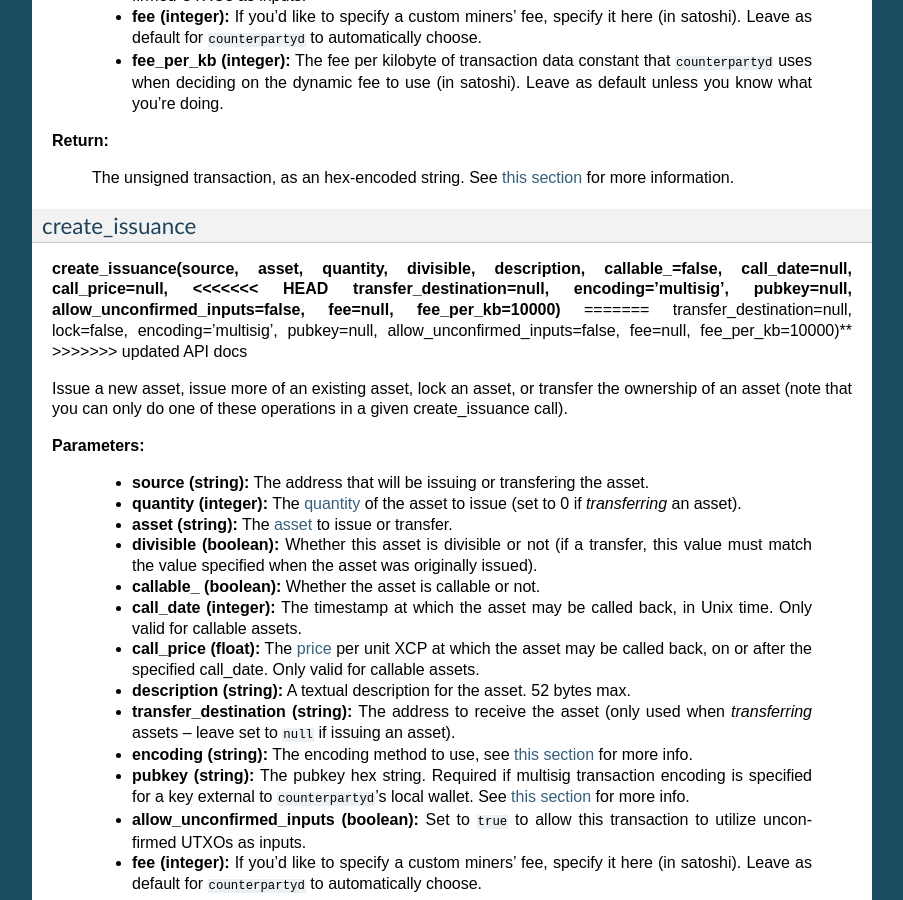
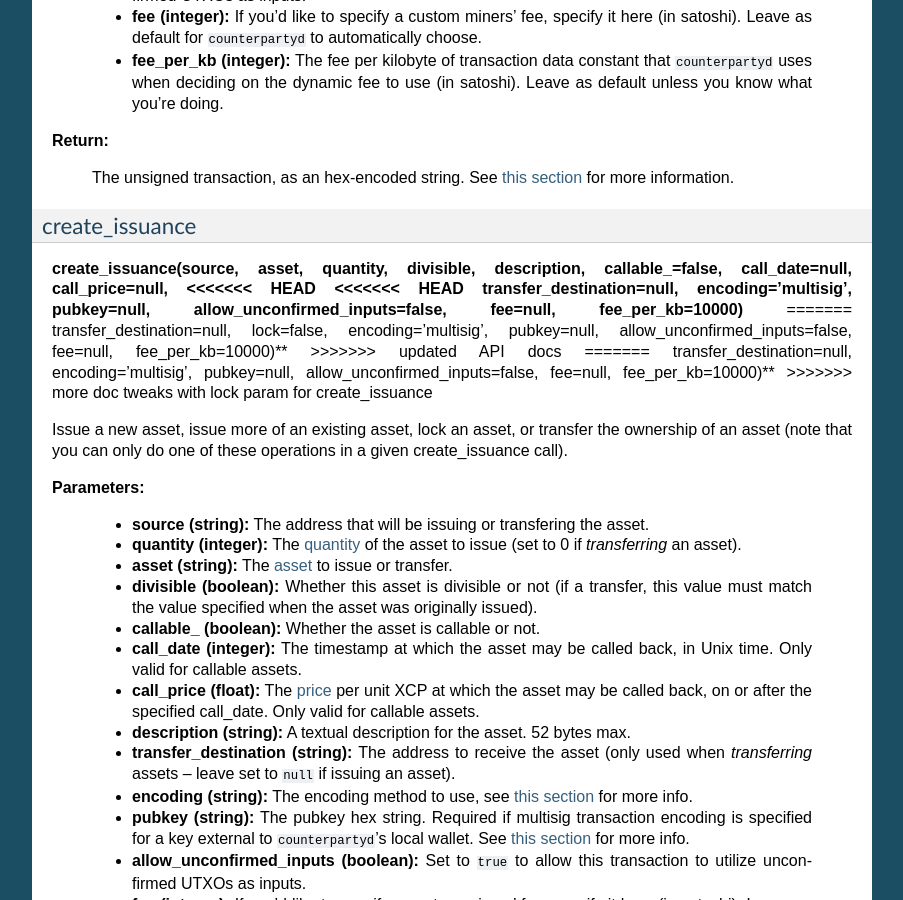
Before and after one commit to CounterpartyXCP/counterparty-core, a Sphinx documentation site: the page built from docs/API.rst, in a window 1280 px wide and 900 px high, scrolled down 14506 px. Shown: the whole window, without its empty margins (198-1101 px from the left). Built offline with Sphinx 7.4.7, drawn with Linux system fonts in a browser that asks for light colours.

Commit message:
more doc tweaks with lock param for create_issuance

```diff
--- a/docs/API.rst
+++ b/docs/API.rst
@@ -752,10 +752,14 @@ create_issuance
 ^^^^^^^^^^^^^^^^^
 **create_issuance(source, asset, quantity, divisible, description, callable_=false, call_date=null, call_price=null,
 <<<<<<< HEAD
+<<<<<<< HEAD
 transfer_destination=null, encoding='multisig', pubkey=null, allow_unconfirmed_inputs=false, fee=null, fee_per_kb=10000)**
 =======
 transfer_destination=null, lock=false, encoding='multisig', pubkey=null, allow_unconfirmed_inputs=false, fee=null, fee_per_kb=10000)**
 >>>>>>> updated API docs
+=======
+transfer_destination=null, encoding='multisig', pubkey=null, allow_unconfirmed_inputs=false, fee=null, fee_per_kb=10000)**
+>>>>>>> more doc tweaks with lock param for create_issuance
 
 Issue a new asset, issue more of an existing asset, lock an asset, or transfer the ownership of an asset (note that you can only do one of these operations in a given create_issuance call).
 
```
